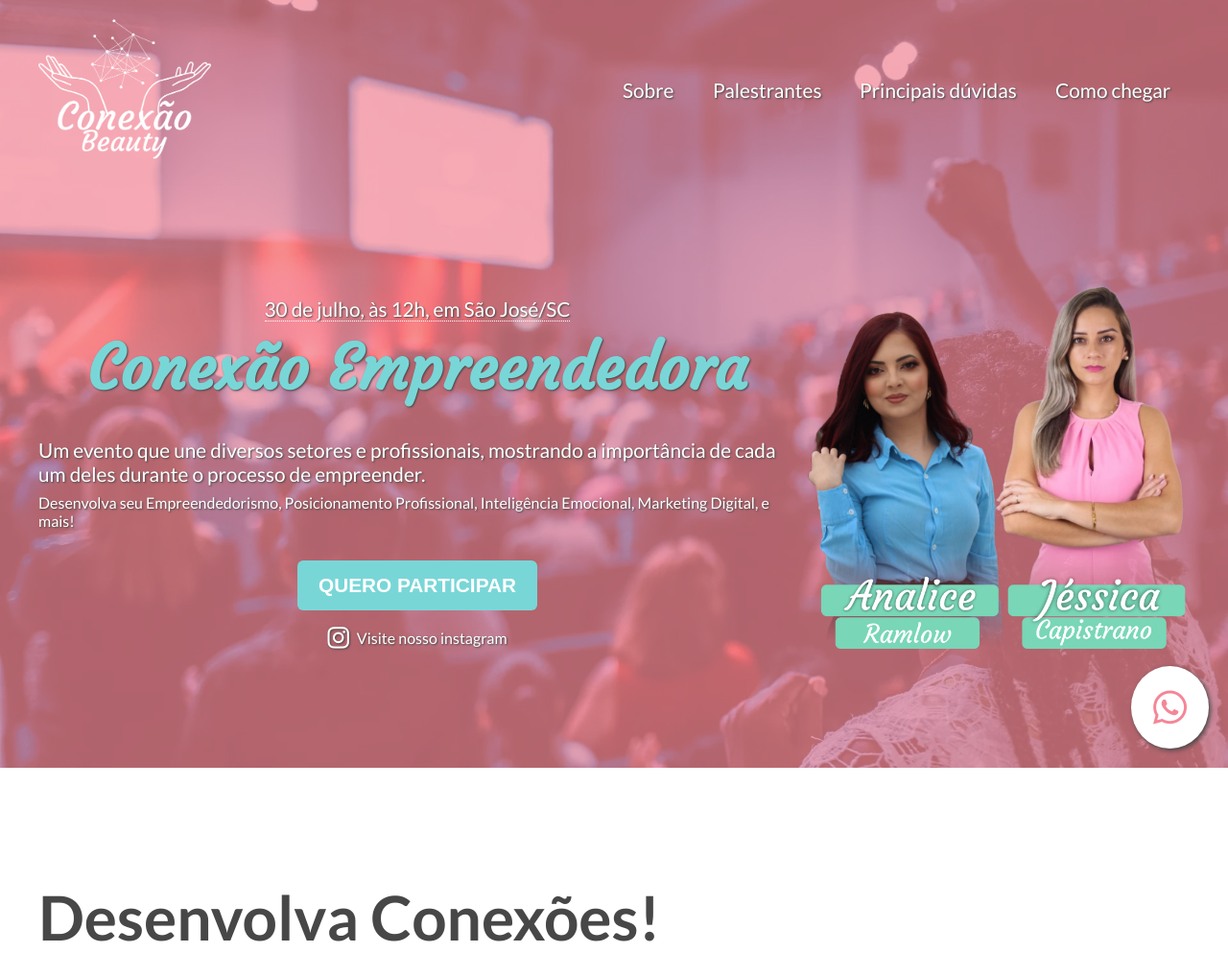
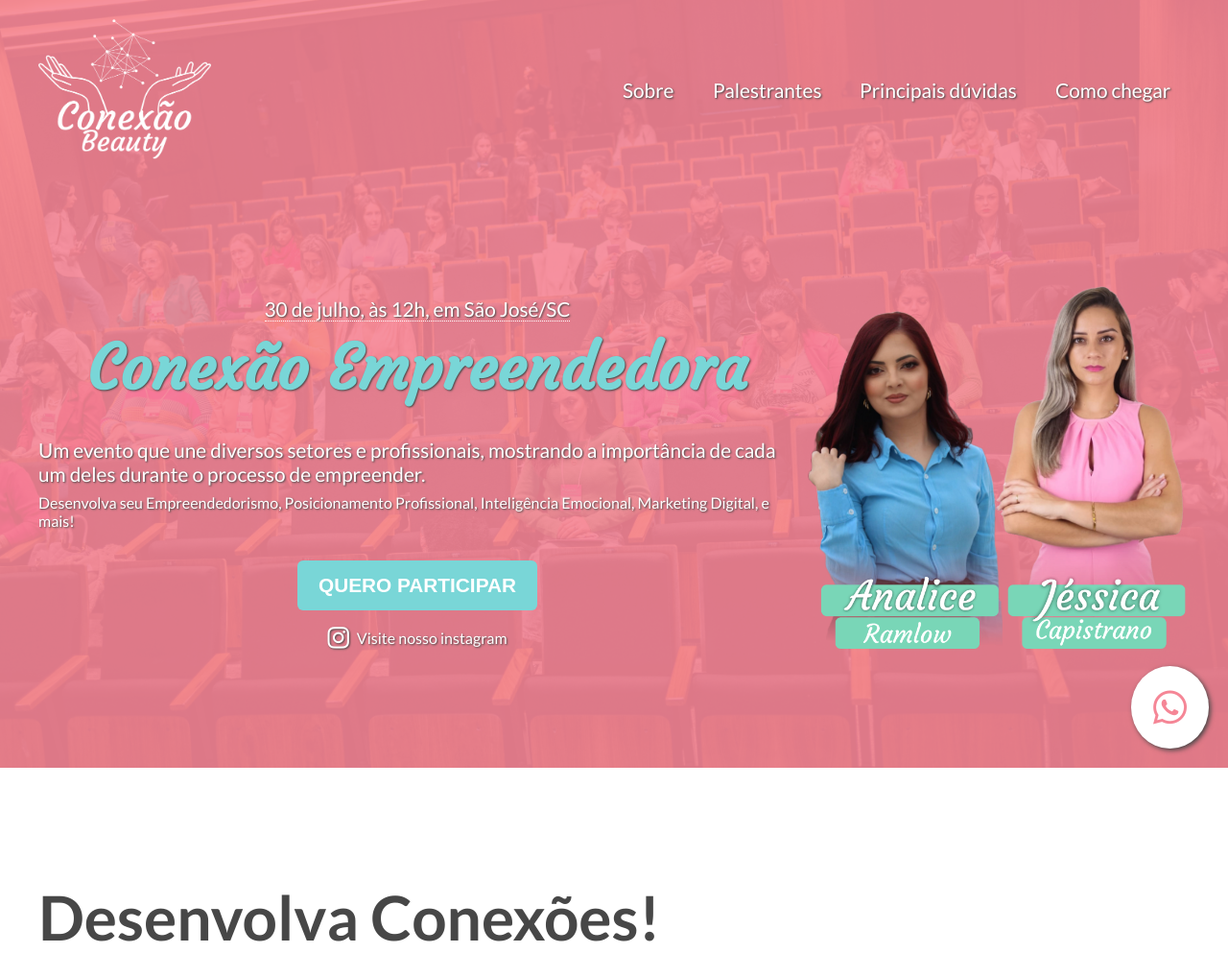
Before and after one commit to patrickhpgc/conexaoEmpreendedora, a PHP site: page / in a window 1280 px wide. Shown: the top 993 px of the page at 96% size. Run offline with PHP 8.4, Linux system fonts and the light colour scheme; some libraries are stand-ins or nearby versions.

Commit message:
Alterando o background

```diff
--- a/assets/css/style.css
+++ b/assets/css/style.css
@@ -6,7 +6,7 @@
     text-align           : center;
     color                : var(--white);
     min-height           : 100vh;
-    background-image     : url('../media/background.webp');
+    background-image     : url('../media/background-1.webp');
     background-repeat    : no-repeat;
     background-position  : 90% 10%;
     background-attachment: fixed;
@@ -22,7 +22,7 @@
     top             : 0;
     right           : 0;
     left            : 0;
-    background-color: rgba(245, 134, 150, 0.7);
+    background-color: rgba(245, 134, 150, 0.9);
     z-index         : 1;
 }
 
--- a/index.php
+++ b/index.php
@@ -85,7 +85,7 @@
                     </div>
 
                     <div class="div-img-banner ml-6">
-                        <img src="assets/media/banner.png" alt="">
+                        <img src="assets/media/banner.webp" alt="">
                     </div>
                 </div>
             </div>
```
Also changed, not shown: assets/media/background-1.webp (added), assets/media/background-2.webp (added), assets/media/banner.png (deleted).
